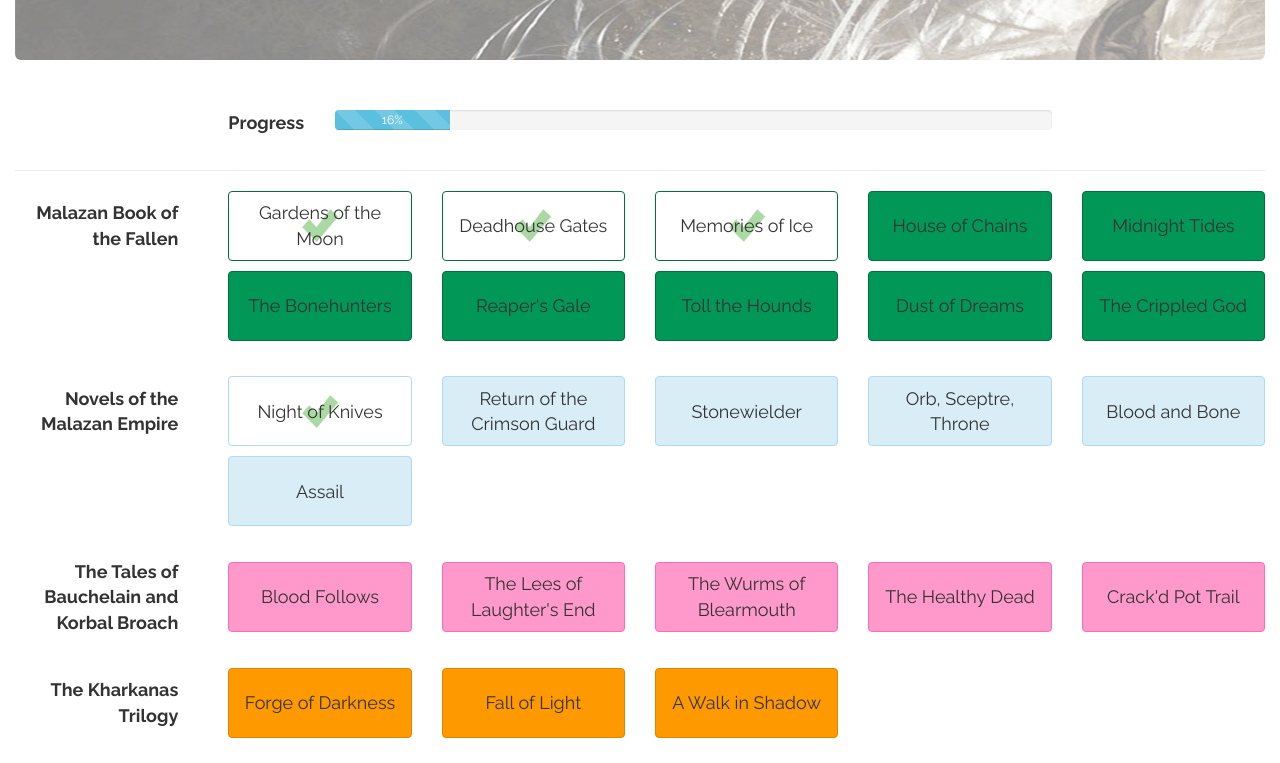
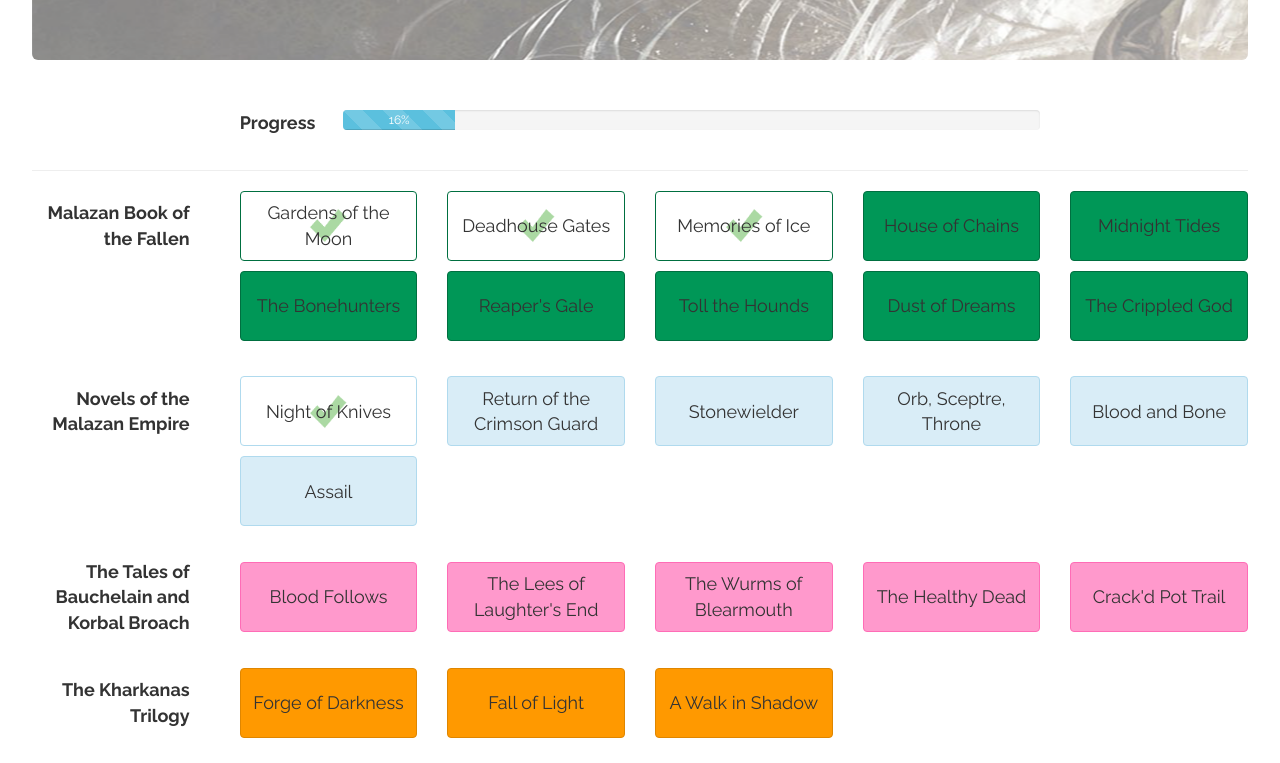
Before and after one commit to ceva24/malazan-read, a plain HTML site: page index.html in a window 1280 px wide. Shown: the part 220-983 px from the top of the page. Drawn offline with Linux system fonts and the light colour scheme.

Commit message:
fixed IE11 padding issue

```diff
--- a/css/malazan-read.css
+++ b/css/malazan-read.css
@@ -9,8 +9,8 @@
 }
 
 .container {
-    width: 100%;
-    padding: 40px 15px 40px 15px;
+    width: 95%;
+    padding: 40px 0px 40px 0px;
 }
 
 .jumbotron {
```
